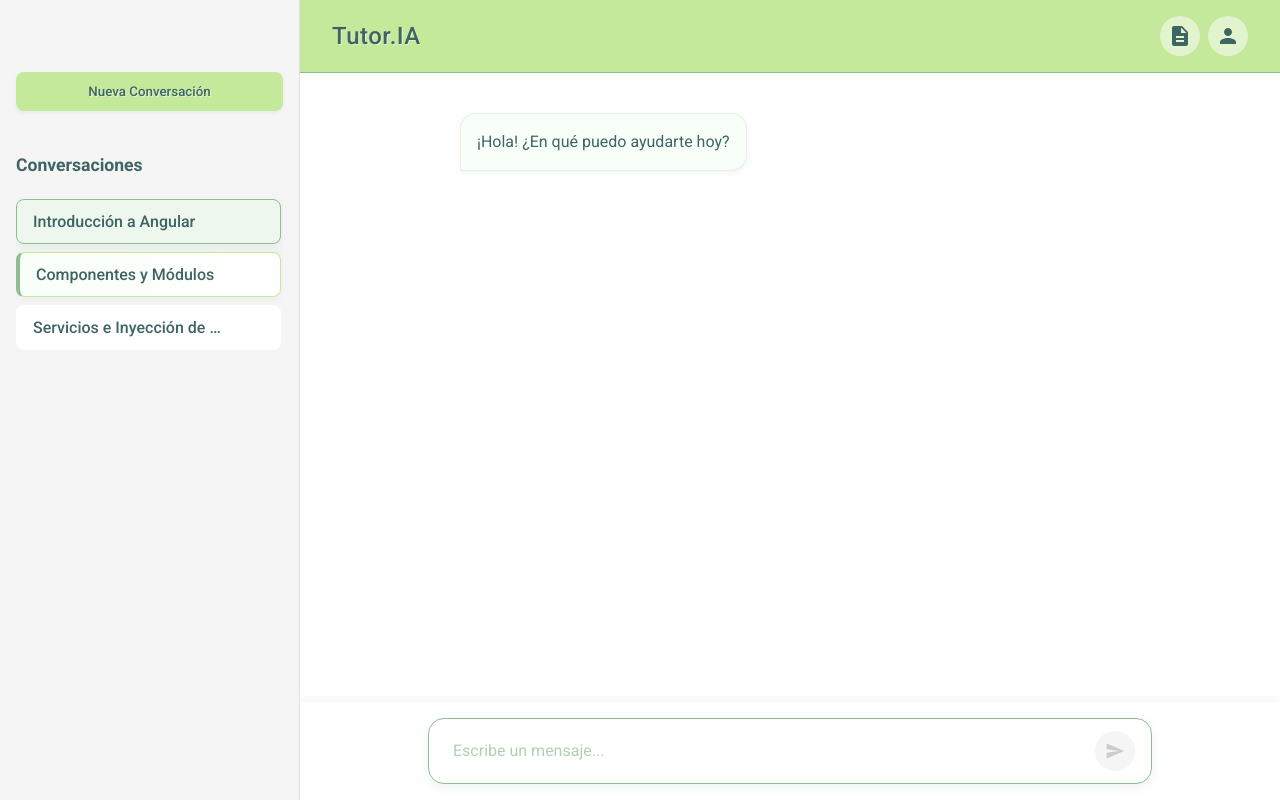
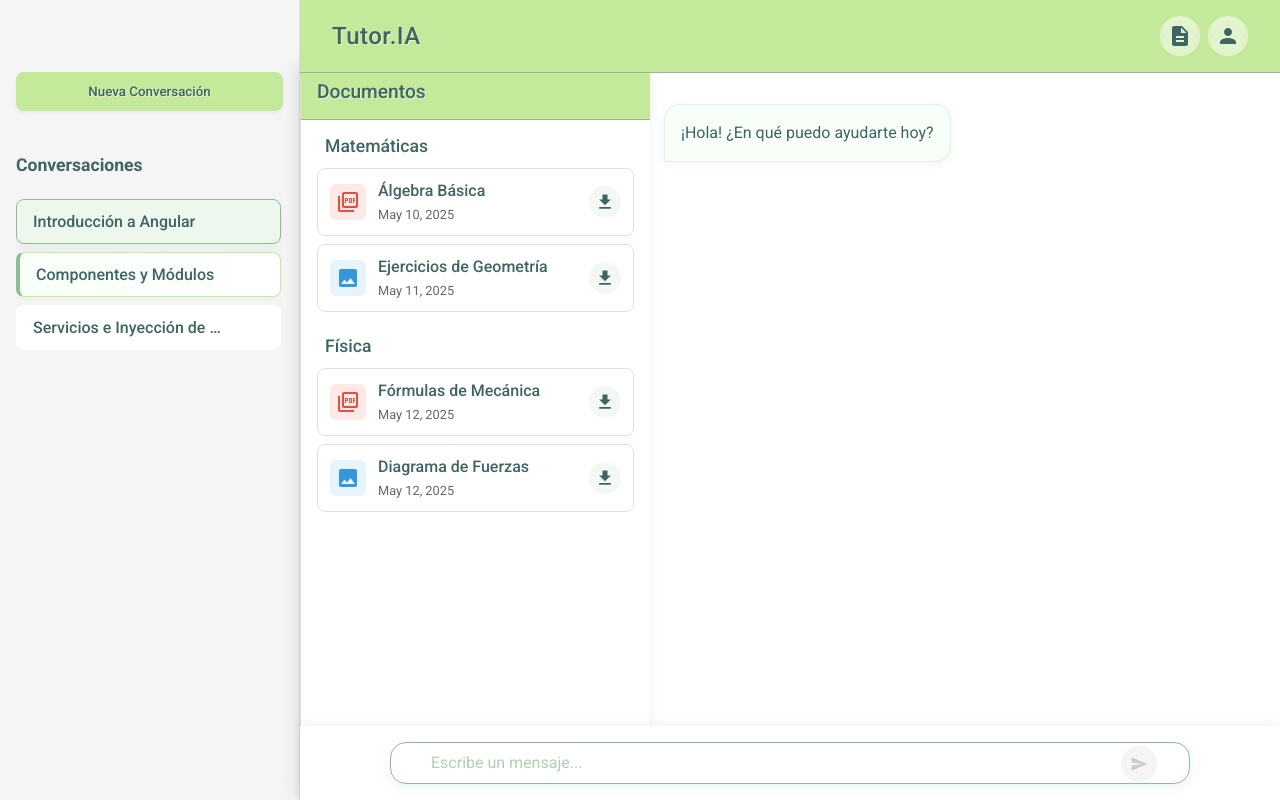
Before and after one commit to DanielDiazMartinez/ChatBotTutorVirtual, an Angular app in the folder frontend/: page /chat in a window 1280 px wide. Built offline with nearby package versions, Linux system fonts and the light colour scheme.

Commit message:
Add documents modal component and integrate with chat area; enhance layout and styles for improved user experience

```diff
--- a/frontend/src/app/features/student-view/components/chat-area/chat-area.component.html
+++ b/frontend/src/app/features/student-view/components/chat-area/chat-area.component.html
@@ -1,8 +1,8 @@
 <div class="chat-area-container">
-  <div class="chat-header">
+  <div class="chat-header" [class.drawer-open]="isDocumentsModalVisible">
     <div class="chat-title">Tutor.IA</div>
     <div class="header-buttons">
-      <button class="header-btn file-btn" title="Archivos">
+      <button class="header-btn file-btn" (click)="toggleDocumentsModal()" title="Documentos">
         <svg width="24" height="24" viewBox="0 0 24 24" fill="none" xmlns="http://www.w3.org/2000/svg">
           <path d="M14 2H6C4.9 2 4.01 2.9 4.01 4L4 20C4 21.1 4.89 22 5.99 22H18C19.1 22 20 21.1 20 20V8L14 2ZM16 18H8V16H16V18ZM16 14H8V12H16V14ZM13 9V3.5L18.5 9H13Z" fill="currentColor"/>
         </svg>
@@ -15,7 +15,7 @@
     </div>
   </div>
 
-  <div class="messages-container" #messagesContainer>
+  <div class="messages-container" #messagesContainer [class.drawer-open]="isDocumentsModalVisible">
     <div class="chat-content">
       <app-chat-message
         *ngFor="let message of messages"
@@ -25,6 +25,11 @@
   </div>
 
   <app-chat-input
+    [class.drawer-open]="isDocumentsModalVisible"
     (sendMessage)="onSendMessage($event)"
   ></app-chat-input>
+
+  <app-documents-modal
+    [isVisible]="isDocumentsModalVisible"
+  ></app-documents-modal>
 </div>
--- a/frontend/src/app/features/student-view/components/chat-area/chat-area.component.scss
+++ b/frontend/src/app/features/student-view/components/chat-area/chat-area.component.scss
@@ -6,20 +6,44 @@
   max-width: 100%;
   position: relative;
 
+  &.drawer-open {
+    margin-right: 350px;
+  }
+
   .chat-header {
+    position: fixed;
+    top: 0;
+    left: 300px; // Ancho de la barra lateral
+    right: 0;
+    z-index: 200;
     display: flex;
     justify-content: space-between;
     align-items: center;
-    padding: 1rem;
-    padding-left: 2rem;
-    padding-right: 2rem;
+    padding: 1rem 2rem;
     border-bottom: 1px solid #8FBC94;
     background-color: #c5e99b;
 
+    &::after {
+      content: '';
+      position: absolute;
+      top: 0;
+      right: 0;
+      width: 350px; // Ancho del drawer
+      height: 100%;
+      background-color: #c5e99b;
+      opacity: 0;
+      transition: opacity 0.3s ease;
+      pointer-events: none;
+    }
+
+    &.drawer-open::after {
+      opacity: 1;
+    }
+
     .chat-title {
+      color: #3f6464;
       font-size: 1.5rem;
       font-weight: 500;
-      color: #3f6464;
       letter-spacing: 0.5px;
       text-shadow: 1px 1px 0 rgba(255, 255, 255, 0.5);
     }
@@ -28,6 +52,8 @@
       display: flex;
       gap: 0.5rem;
       align-items: center;
+      position: relative;
+      z-index: 201;
     }
 
     .header-btn {
@@ -42,6 +68,7 @@
       align-items: center;
       justify-content: center;
       transition: all 0.2s ease;
+      position: relative;
 
       &:hover {
         background-color: rgba(255, 255, 255, 0.8);
@@ -55,19 +82,30 @@
   }
 
   .messages-container {
+    margin-top: 64px;
+    margin-left: 300px; // Ancho de la barra lateral
+    padding: 2rem 0; // Ajustar padding vertical
     flex: 1;
     overflow-y: auto;
     overflow-x: hidden;
     display: flex;
     flex-direction: column;
-    width: 100%;
-    padding: 2rem 0;
+    width: calc(100% - 300px); // Ancho total menos la barra lateral
+    transition: all 0.3s ease;
+
+    &.drawer-open {
+      margin-right: 350px;
+      width: calc(100% - 650px); // Ancho total menos barra lateral y drawer
+    }
 
     .chat-content {
       width: 100%;
-      max-width: 1200px;
+      max-width: 800px;
       margin: 0 auto;
-      padding: 0 8rem;
+      padding: 0 2rem; // Reducir padding horizontal
+      display: flex;
+      flex-direction: column;
+      align-items: stretch; // Cambiar a stretch para mejor alineación
     }
 
     &::-webkit-scrollbar {
@@ -89,17 +127,24 @@
   }
 
   app-chat-input {
-    position: sticky;
+    position: fixed;
     bottom: 0;
-    left: 0;
+    left: 300px; // Ancho de la barra lateral
     right: 0;
     background-color: #ffffff;
     box-shadow: 0 -2px 10px rgba(0, 0, 0, 0.05);
-    padding: 1rem 8rem;
+    padding: 1rem 0; // Ajustar padding
+    transition: all 0.3s ease;
+    z-index: 150;
+
+    &.drawer-open {
+      right: 350px;
+    }
 
     ::ng-deep .chat-input-container {
-      max-width: 900px;
+      max-width: 800px;
       margin: 0 auto;
+      padding: 0 2rem; // Ajustar padding para coincidir
     }
   }
 }
--- a/frontend/src/app/features/student-view/components/chat-area/chat-area.component.ts
+++ b/frontend/src/app/features/student-view/components/chat-area/chat-area.component.ts
@@ -4,11 +4,12 @@ import { Router, RouterModule } from '@angular/router';
 import { ChatMessage } from '../../interfaces/chat.interface';
 import { ChatMessageComponent } from '../chat-message/chat-message.component';
 import { ChatInputComponent } from '../chat-input/chat-input.component';
+import { DocumentsModalComponent } from '../documents-modal/documents-modal.component';
 
 @Component({
   selector: 'app-chat-area',
   standalone: true,
-  imports: [CommonModule, RouterModule, ChatMessageComponent, ChatInputComponent],
+  imports: [CommonModule, RouterModule, ChatMessageComponent, ChatInputComponent, DocumentsModalComponent],
   templateUrl: './chat-area.component.html',
   styleUrls: ['./chat-area.component.scss']
 })
@@ -23,6 +24,8 @@ export class ChatAreaComponent implements AfterViewChecked {
       timestamp: new Date()
     }
   ];
+
+  isDocumentsModalVisible = false;
 
   constructor(private router: Router) {}
 
@@ -57,8 +60,11 @@ export class ChatAreaComponent implements AfterViewChecked {
     }, 1000);
   }
 
+  toggleDocumentsModal(): void {
+    this.isDocumentsModalVisible = !this.isDocumentsModalVisible;
+  }
+
   goToLogin(): void {
-    // Navegar a login reemplazando la URL actual en el historial
     this.router.navigate(['/login'], { replaceUrl: true });
   }
 }
--- a/frontend/src/app/features/student-view/components/chat-input/chat-input.component.scss
+++ b/frontend/src/app/features/student-view/components/chat-input/chat-input.component.scss
@@ -1,6 +1,6 @@
 .chat-input-container {
   display: flex;
-  align-items: flex-end;
+  align-items: center;
   gap: 1rem;
   background-color: white;
   border: 1px solid #8FBC94;
@@ -64,8 +64,8 @@
     color: #3f6464;
     border: none;
     border-radius: 50%;
-    width: 40px;
-    height: 40px;
+    width: 36px;
+    height: 36px;
     display: flex;
     align-items: center;
     justify-content: center;
@@ -73,6 +73,7 @@
     transition: all 0.2s ease;
     flex-shrink: 0;
     box-shadow: 0 2px 6px rgba(143, 188, 148, 0.2);
+    margin-top: 1px; // Ajustado para centrar perfectamente
 
     &:hover {
       background-color: #8FBC94;
@@ -89,8 +90,8 @@
     }
 
     svg {
-      width: 20px;
-      height: 20px;
+      width: 18px;
+      height: 18px;
     }
   }
 }
--- /dev/null
+++ b/frontend/src/app/features/student-view/components/documents-modal/documents-modal.component.ts
@@ -0,0 +1,256 @@
+import { Component, Input } from '@angular/core';
+import { CommonModule } from '@angular/common';
+import { Document, DocumentTopic } from '../../interfaces/document.interface';
+
+@Component({
+  selector: 'app-documents-modal',
+  standalone: true,
+  imports: [CommonModule],
+  template: `
+    <div class="documents-drawer" [class.show]="isVisible">
+      <div class="drawer-content">
+        <div class="drawer-header">
+          <h2>Documentos</h2>
+        </div>
+
+        <div class="topics-container">
+          <div *ngFor="let topic of documentTopics" class="topic-section">
+            <h3>{{topic.name}}</h3>
+            <div class="documents-list">
+              <div *ngFor="let doc of topic.documents" class="document-card">
+                <div class="document-icon" [class]="doc.type">
+                  <svg *ngIf="doc.type === 'pdf'" width="24" height="24" viewBox="0 0 24 24" fill="none">
+                    <path d="M20 2H8C6.9 2 6 2.9 6 4V16C6 17.1 6.9 18 8 18H20C21.1 18 22 17.1 22 16V4C22 2.9 21.1 2 20 2ZM20 16H8V4H20V16ZM4 6H2V20C2 21.1 2.9 22 4 22H18V20H4V6ZM16 12V9C16 8.45 15.55 8 15 8H13V13H15C15.55 13 16 12.55 16 12ZM14 9H15V12H14V9ZM18 11H19V10H18V9H19V8H17V13H18V11ZM10 11H11C11.55 11 12 10.55 12 10V9C12 8.45 11.55 8 11 8H9V13H10V11ZM10 9H11V10H10V9Z" fill="currentColor"/>
+                  </svg>
+                  <svg *ngIf="doc.type === 'image'" width="24" height="24" viewBox="0 0 24 24" fill="none">
+                    <path d="M21 19V5C21 3.9 20.1 3 19 3H5C3.9 3 3 3.9 3 5V19C3 20.1 3.9 21 5 21H19C20.1 21 21 20.1 21 19ZM8.5 13.5L11 16.51L14.5 12L19 18H5L8.5 13.5Z" fill="currentColor"/>
+                  </svg>
+                </div>
+                <div class="document-info">
+                  <span class="document-title">{{doc.title}}</span>
+                  <span class="document-date">{{doc.uploadDate | date:'mediumDate'}}</span>
+                </div>
+                <button class="download-btn" (click)="downloadDocument(doc)">
+                  <svg width="20" height="20" viewBox="0 0 24 24" fill="none">
+                    <path d="M19 9h-4V3H9v6H5l7 7 7-7zM5 18v2h14v-2H5z" fill="currentColor"/>
+                  </svg>
+                </button>
+              </div>
+            </div>
+          </div>
+        </div>
+      </div>
+    </div>
+  `,
+  styles: [`
+    .documents-drawer {
+      position: fixed;
+      top: 64px; // Altura del header
+      right: -350px;
+      width: 350px;
+      height: calc(100vh - 64px); // Restar la altura del header
+      background: white;
+      box-shadow: -4px 0 16px rgba(0, 0, 0, 0.1);
+      transition: all 0.3s ease;
+      z-index: 100; // Reducido para estar debajo del header
+
+      &.show {
+        right: 0;
+      }
+
+      .drawer-content {
+        height: 100%;
+        display: flex;
+        flex-direction: column;
+        background-color: #ffffff;
+        border-left: 1px solid #e0e0e0;
+      }
+
+      .drawer-header {
+        display: flex;
+        justify-content: flex-start;
+        align-items: center;
+        padding: 1rem;
+        background-color: #c5e99b;
+        border-bottom: 1px solid #8FBC94;
+
+        h2 {
+          color: #3f6464;
+          margin: 0;
+          font-size: 1.2rem;
+          font-weight: 500;
+          text-shadow: 1px 1px 0 rgba(255, 255, 255, 0.5);
+        }
+      }
+
+      .topics-container {
+        flex: 1;
+        overflow-y: auto;
+        padding: 1rem;
+
+        .topic-section {
+          margin-bottom: 1.5rem;
+
+          h3 {
+            color: #3f6464;
+            margin: 0 0 0.75rem 0;
+            font-size: 1.1rem;
+            font-weight: 500;
+            padding: 0 0.5rem;
+          }
+        }
+
+        .documents-list {
+          display: flex;
+          flex-direction: column;
+          gap: 0.5rem;
+        }
+
+        .document-card {
+          display: flex;
+          align-items: center;
+          padding: 0.75rem;
+          background: white;
+          border: 1px solid #e0e0e0;
+          border-radius: 0.5rem;
+          transition: all 0.2s ease;
+          cursor: pointer;
+
+          &:hover {
+            border-color: #c5e99b;
+            background-color: #f8fff8;
+            transform: translateX(-4px);
+          }
+
+          .document-icon {
+            width: 36px;
+            height: 36px;
+            border-radius: 6px;
+            display: flex;
+            align-items: center;
+            justify-content: center;
+            margin-right: 0.75rem;
+            flex-shrink: 0;
+
+            &.pdf {
+              color: #e74c3c;
+              background-color: #fde9e7;
+            }
+
+            &.image {
+              color: #3498db;
+              background-color: #e8f4fc;
+            }
+          }
+
+          .document-info {
+            flex: 1;
+            min-width: 0;
+
+            .document-title {
+              display: block;
+              font-weight: 500;
+              color: #3f6464;
+              margin-bottom: 0.25rem;
+              white-space: nowrap;
+              overflow: hidden;
+              text-overflow: ellipsis;
+            }
+
+            .document-date {
+              font-size: 0.8rem;
+              color: #666;
+            }
+          }
+
+          .download-btn {
+            width: 32px;
+            height: 32px;
+            border-radius: 50%;
+            border: none;
+            background-color: rgba(143, 188, 148, 0.1);
+            color: #3f6464;
+            cursor: pointer;
+            display: flex;
+            align-items: center;
+            justify-content: center;
+            transition: all 0.2s ease;
+            margin-left: 0.5rem;
+            flex-shrink: 0;
+
+            &:hover {
+              background-color: #c5e99b;
+              transform: translateY(-2px);
+            }
+
+            &:active {
+              transform: translateY(0);
+            }
+          }
+        }
+      }
+    }
+  `]
+})
+export class DocumentsModalComponent {
+  @Input() isVisible = false;
+
+  // Datos de ejemplo - Esto debería venir de un servicio
+  documentTopics: DocumentTopic[] = [
+    {
+      name: 'Matemáticas',
+      documents: [
+        {
+          id: '1',
+          title: 'Álgebra Básica',
+          topic: 'Matemáticas',
+          type: 'pdf',
+          url: '/docs/algebra.pdf',
+          uploadDate: new Date('2025-05-10')
+        },
+        {
+          id: '2',
+          title: 'Ejercicios de Geometría',
+          topic: 'Matemáticas',
+          type: 'image',
+          url: '/docs/geometria.jpg',
+          uploadDate: new Date('2025-05-11')
+        }
+      ]
+    },
+    {
+      name: 'Física',
+      documents: [
+        {
+          id: '3',
+          title: 'Fórmulas de Mecánica',
+          topic: 'Física',
+          type: 'pdf',
+          url: '/docs/mecanica.pdf',
+          uploadDate: new Date('2025-05-12')
+        },
+        {
+          id: '4',
+          title: 'Diagrama de Fuerzas',
+          topic: 'Física',
+          type: 'image',
+          url: '/docs/fuerzas.png',
+          uploadDate: new Date('2025-05-12')
+        }
+      ]
+    }
+  ];
+
+  close() {
+    this.isVisible = false;
+  }
+
+  downloadDocument(doc: Document) {
+    // Aquí iría la lógica de descarga
+    // Por ahora solo simularemos la descarga con un console.log
+    console.log('Descargando documento:', doc.title);
+
+    // En una implementación real, podrías usar window.open o fetch para descargar el archivo
+    window.open(doc.url, '_blank');
+  }
+}
```
Also changed, not shown: frontend/src/app/features/student-view/interfaces/document.interface.ts (added, +13 -0 lines).
